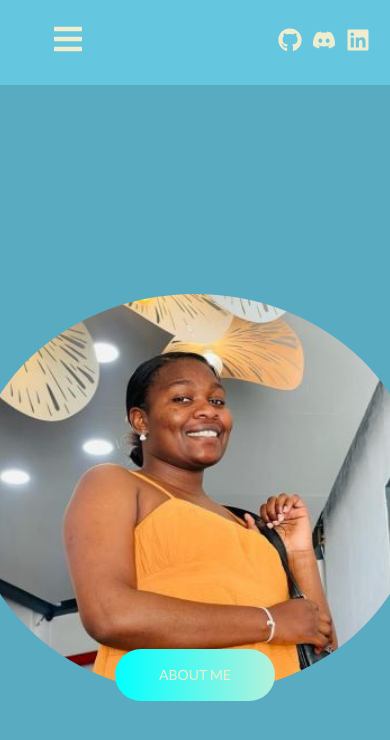
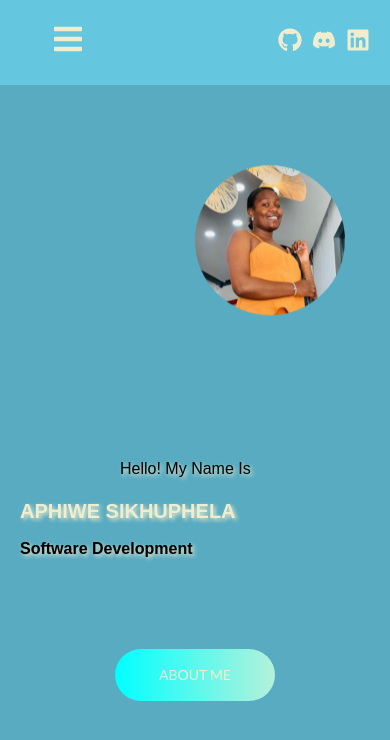
Before and after one commit to Sikhuphela/Port, a React (Create React App) app: page / in a window 390 px wide. Shown: the top 740 px of the page. Built offline with nearby package versions, Linux system fonts and the light colour scheme.

Commit message:
decreased the picture size and moved it to the top on media queries

```diff
--- a/src/Pages/style.css
+++ b/src/Pages/style.css
@@ -1,5 +1,4 @@
-/* Common styles for all screen sizes */
-
+/* src/components/style.css */
 .home {
   display: flex;
   flex-direction: column;
@@ -66,6 +65,15 @@ h2 {
   border-radius: 50%;
 }
 
+@keyframes floatAnimation {
+  0% {
+      transform: translateY(0);
+  }
+  100% {
+      transform: translateY(-30px);
+  }
+}
+
 button {
   text-decoration: none;
   position: relative;
@@ -91,6 +99,16 @@ button:hover {
   border: none;
 }
 
+@keyframes ani {
+  0% {
+      background-position: 0%;
+  }
+
+  100% {
+      background-position: 400%;
+  }
+}
+
 button:before {
   content: "";
   position: absolute;
@@ -112,9 +130,6 @@ button:hover::before {
 button:active {
   background: linear-gradient(32deg, cyan, #f0edcf, #ffeb3b, #03a9f4);
 }
-
-/* Media queries for responsiveness */
-
 @media screen and (max-width: 768px) {
   h3 {
     font-size: 30px;
@@ -136,15 +151,15 @@ button:active {
 
   .home p {
     font-size: 16px;
-    left: 20px;
+    left: 120px;
     top: 460px;
   }
 
   .image {
-    bottom: 150px;
-    left: calc(50% - 225px);
-    width: 450px;
-    height: 400px;
+    bottom: 500px;
+    left: calc(50% - 0px);
+    width: 150px;
+    height: 150px;
   }
 
   button {
```
